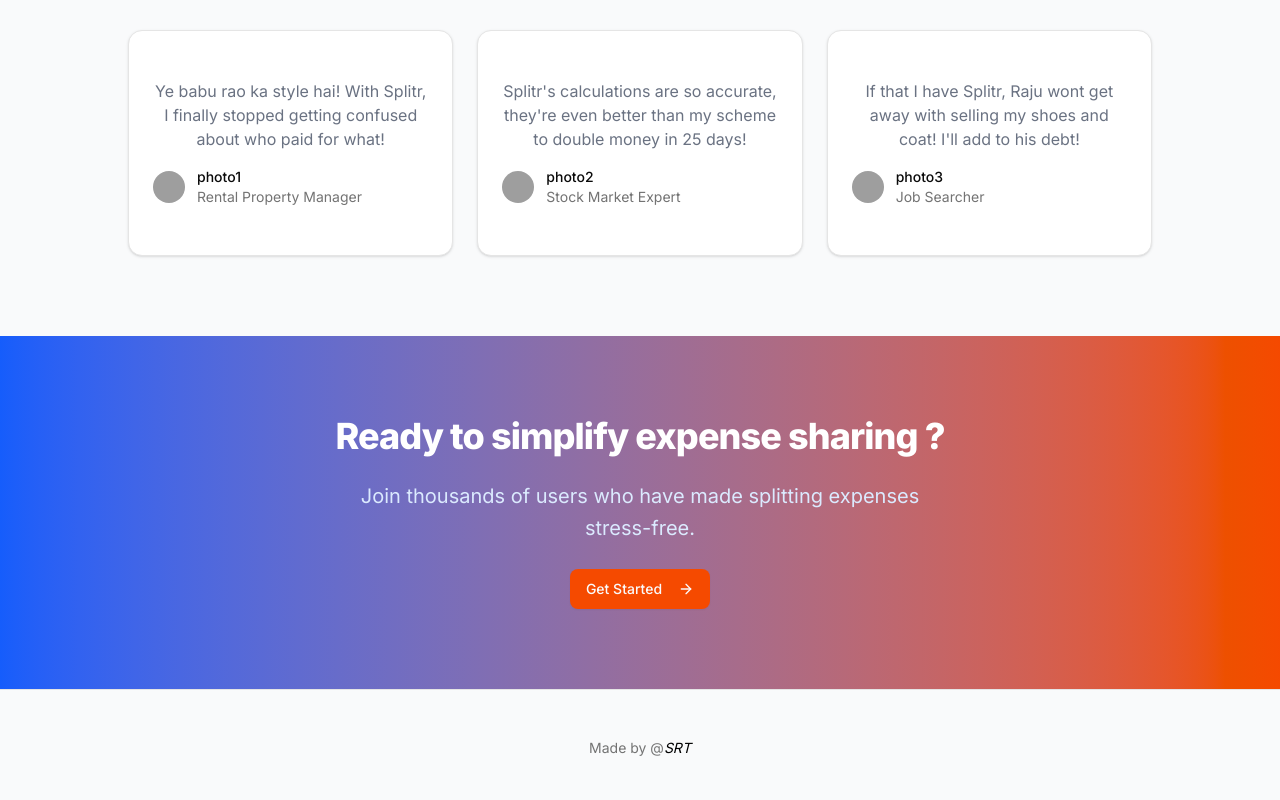
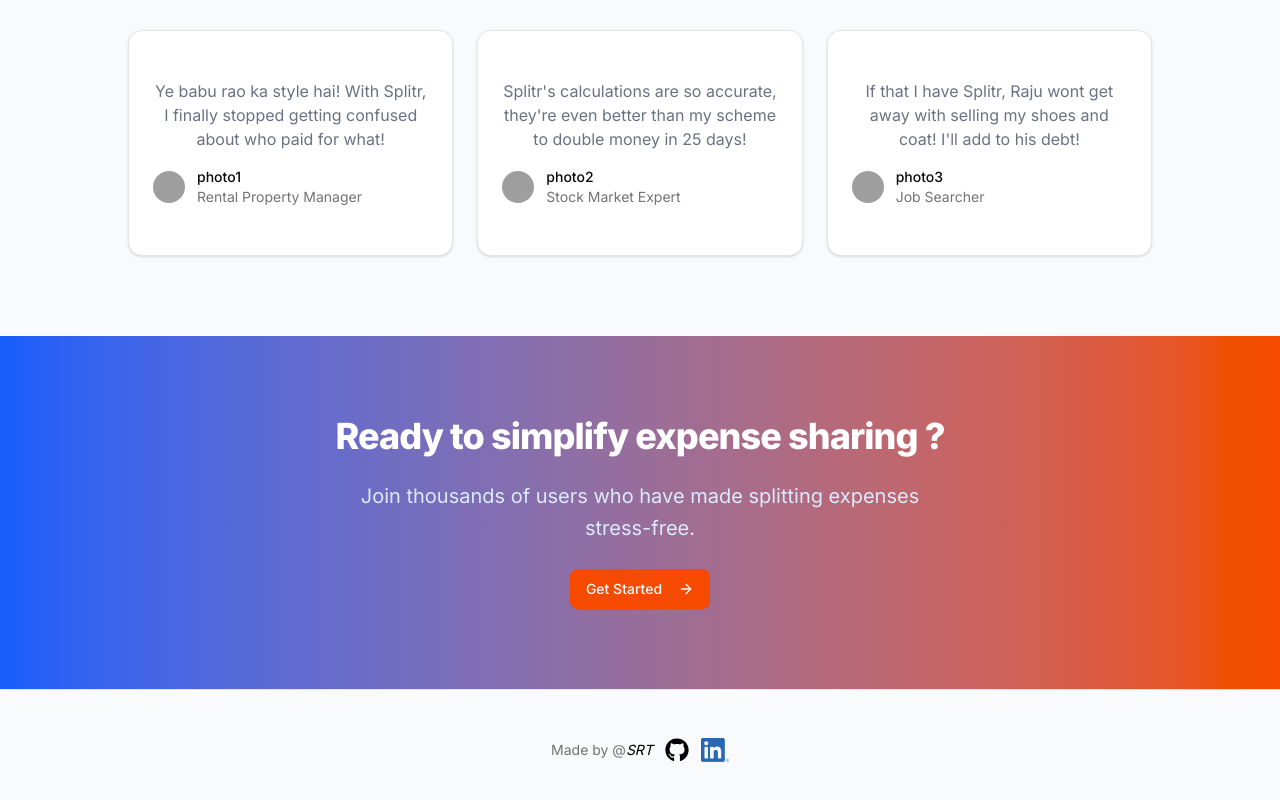
Before and after one commit to SaagarRaj/EquiShare, a Next.js app: page / in a window 1280 px wide. Shown: the part 2778-3578 px from the top of the page. Built offline with nearby package versions, Linux system fonts and the light colour scheme; no server answers; grey boxes are pictures that could not be loaded.

Commit message:
Footer-ui update

```diff
--- a/app/page.jsx
+++ b/app/page.jsx
@@ -6,6 +6,8 @@ import { Avatar, AvatarFallback, AvatarImage } from "@/components/ui/avatar";
 import { ArrowRight } from "lucide-react";
 import Image from "next/image";
 import Link from "next/link";
+import githubSVG from "../public/svg/github.svg";
+import linkedinSVG from "../public/svg/linkedin.png";
 
 export default function Home() {
   return (
@@ -167,11 +169,30 @@ export default function Home() {
         </div>
       </section>
 
-      <footer className="border-t bg-gray-50 py-12 text-center text-sm text-muted-foreground">
+      {/* <footer className="border-t bg-gray-50 py-12 text-center text-sm text-muted-foreground">
         Made by @
         <span className="font-stretch-ultra-expanded italic text-black">
           SRT
         </span>
+      </footer> */}
+      <footer className="flex items-center justify-center gap-3 border-t bg-gray-50 py-12 text-sm text-muted-foreground">
+        <p>
+          Made by @<span className="italic text-black">SRT</span>
+        </p>
+        <a
+          href="https://github.com/SaagarRaj"
+          target="_blank"
+          rel="noopener noreferrer"
+        >
+          <Image src={githubSVG} alt="GitHub" className="h-6 w-6" />
+        </a>
+        <a
+          href="https://www.linkedin.com/in/srt99/"
+          target="_blank"
+          rel="noopener noreferrer"
+        >
+          <Image src={linkedinSVG} alt="LinkedIn" className="h-6 w-7" />
+        </a>
       </footer>
     </div>
   );
```
Also changed, not shown: public/svg/github.svg (added), public/svg/linkedin.png (added).
